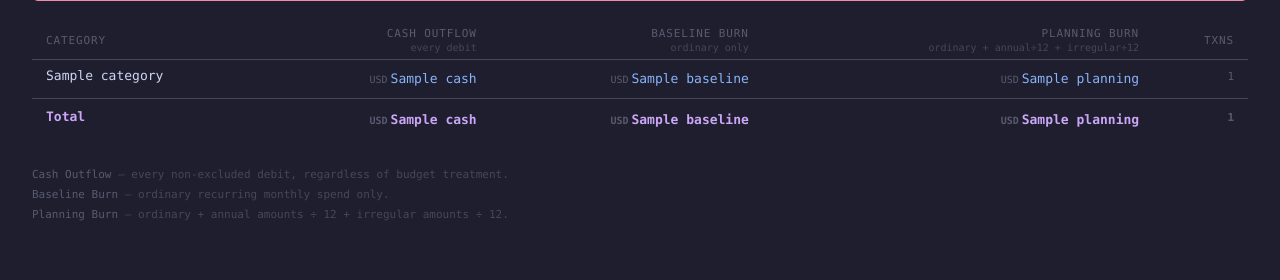
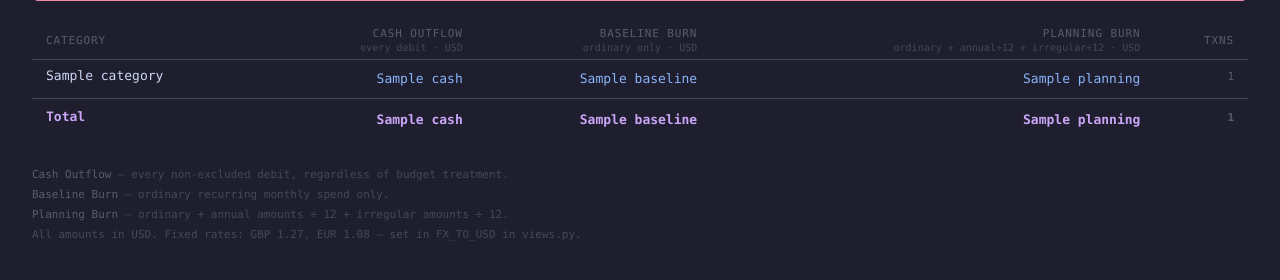
Before and after one commit to adamsc64/retirement-python, a Django app: template spending-observability-platform/money_observability/templates/money_observability/monthly_summary.html in a window 1280 px wide. Shown: the part 245-525 px from the top of the page. Run offline with Django 5.2, Linux system fonts and the light colour scheme; tables that the repository leaves empty hold one stand-in row (values such as "Sample post"); the template is opened without the code that fills it: values that come from a table or form of the project are taken from there, most other values are stand-ins (such as "Sample title", 1, 10 or a date in 2020).

Commit message:
Use USD in reporting

```diff
--- a/spending-observability-platform/money_observability/templates/money_observability/monthly_summary.html
+++ b/spending-observability-platform/money_observability/templates/money_observability/monthly_summary.html
@@ -265,15 +265,15 @@
           <th>Category</th>
           <th>
             Cash Outflow
-            <span class="col-hint">every debit</span>
+            <span class="col-hint">every debit · USD</span>
           </th>
           <th>
             Baseline Burn
-            <span class="col-hint">ordinary only</span>
+            <span class="col-hint">ordinary only · USD</span>
           </th>
           <th>
             Planning Burn
-            <span class="col-hint">ordinary + annual÷12 + irregular÷12</span>
+            <span class="col-hint">ordinary + annual÷12 + irregular÷12 · USD</span>
           </th>
           <th>Txns</th>
         </tr>
@@ -290,21 +290,21 @@
             <td>
               {% for e in row.entries %}
                 <span class="currency-block">
-                  <span class="cur-badge">{{ e.currency }}</span><span class="amount {% if e.cash == 0 %}zero{% endif %}">{{ e.cash }}</span>
+                  <span class="amount {% if e.cash == 0 %}zero{% endif %}">{{ e.cash }}</span>
                 </span>
               {% endfor %}
             </td>
             <td>
               {% for e in row.entries %}
                 <span class="currency-block">
-                  <span class="cur-badge">{{ e.currency }}</span><span class="amount {% if e.baseline == 0 %}zero{% endif %}">{{ e.baseline }}</span>
+                  <span class="amount {% if e.baseline == 0 %}zero{% endif %}">{{ e.baseline }}</span>
                 </span>
               {% endfor %}
             </td>
             <td>
               {% for e in row.entries %}
                 <span class="currency-block">
-                  <span class="cur-badge">{{ e.currency }}</span><span class="amount {% if e.planning == 0 %}zero{% endif %}">{{ e.planning }}</span>
+                  <span class="amount {% if e.planning == 0 %}zero{% endif %}">{{ e.planning }}</span>
                 </span>
               {% endfor %}
             </td>
@@ -321,17 +321,17 @@
           <td>Total</td>
           <td>
             {% for t in total_rows %}
-              <span class="currency-block"><span class="cur-badge">{{ t.currency }}</span>{{ t.cash }}</span>
+              <span class="currency-block">{{ t.cash }}</span>
             {% endfor %}
           </td>
           <td>
             {% for t in total_rows %}
-              <span class="currency-block"><span class="cur-badge">{{ t.currency }}</span>{{ t.baseline }}</span>
+              <span class="currency-block">{{ t.baseline }}</span>
             {% endfor %}
           </td>
           <td>
             {% for t in total_rows %}
-              <span class="currency-block"><span class="cur-badge">{{ t.currency }}</span>{{ t.planning }}</span>
+              <span class="currency-block">{{ t.planning }}</span>
             {% endfor %}
           </td>
           <td>
@@ -347,7 +347,8 @@
   <div class="legend">
     <span>Cash Outflow</span> — every non-excluded debit, regardless of budget treatment.<br>
     <span>Baseline Burn</span> — ordinary recurring monthly spend only.<br>
-    <span>Planning Burn</span> — ordinary + annual amounts ÷ 12 + irregular amounts ÷ 12.
+    <span>Planning Burn</span> — ordinary + annual amounts ÷ 12 + irregular amounts ÷ 12.<br>
+    All amounts in USD. Fixed rates: GBP 1.27, EUR 1.08 — set in <code>FX_TO_USD</code> in views.py.
   </div>
 
   {% else %}
```
Also changed, not shown: spending-observability-platform/money_observability/views.py (+13 -4 lines).
